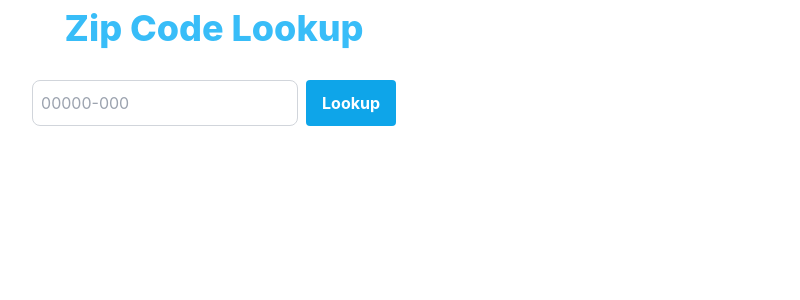
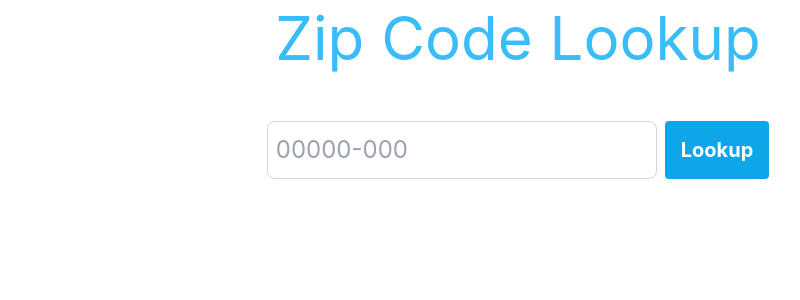
Before and after one commit to horberlan/fe-gp-viseu, a React (Vite) app: page / in a window 1280 px wide. Shown: the top 300 px of the page, without its empty margins (122-922 px from the left). Built offline with nearby package versions, Linux system fonts and the light colour scheme; no server answers.

Commit message:
chore: use tailwindcss typography

```diff
--- a/src/App.tsx
+++ b/src/App.tsx
@@ -5,10 +5,10 @@ import { getAddressData } from "./services/addressService";
 import type { AddressData } from "./types/index";
 
 const App = () => {
-  const [addressData, setAddressData] = useState<AddressData | null>(null);
-  const [loading, setLoading] = useState(false);
-  const [error, setError] = useState<string | null>(null);
-  const [zipCode, setZipCode] = useState("");
+  const [ addressData, setAddressData ] = useState<AddressData | null>(null);
+  const [ loading, setLoading ] = useState(false);
+  const [ error, setError ] = useState<string | null>(null);
+  const [ zipCode, setZipCode ] = useState("");
 
   const intl = {
     title: "Zip Code Lookup",
@@ -37,19 +37,19 @@ const App = () => {
   };
 
   return (
-    <article className="prose m-2 grid place-items-center">
-      <h1 className="text-sky-400">{intl.title}</h1>
-      <form onSubmit={handleSubmit} className="flex d-flex gap-2">
+    <article className="sm:prose-lg md:prose-xl lg:prose-2xl xl:prose-3xl m-2 grid place-items-center">
+      <h1 className="sm:text-3xl md:text-4xl lg:text-5xl xl:text-6xl text-sky-400">{intl.title}</h1>
+      <form onSubmit={handleSubmit} className="flex gap-2 justify-center">
         <InputZipcode onChange={setZipCode} disabled={loading} />
         <button
-          className="btn bg-sky-500 hover:bg-sky-700 text-white font-bold py-2 px-4 rounded"
+          className="sm:w-full md:w-1/2 lg:w-1/3 xl:w-1/4 btn bg-sky-500 hover:bg-sky-700 text-white font-bold py-2 px-4 rounded text-sm md:text-base lg:text-lg xl:text-xl"
           type="submit"
           disabled={loading}
         >
           {loading ? intl.isLoading : intl.loaded}
         </button>
       </form>
-      {error && <p className="text-red-400">{error}</p>}
+      {error && <p className="sm:text-sm md:text-base lg:text-lg xl:text-xl text-red-400">{error}</p>}
       {addressData && <AddressForm addressData={addressData} />}
     </article>
   );
```
